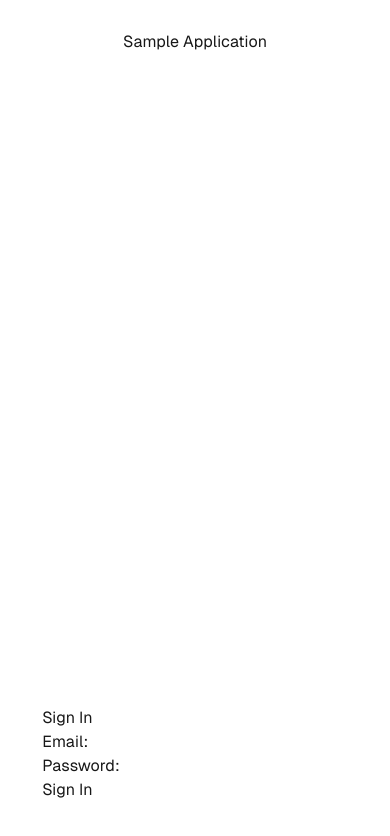
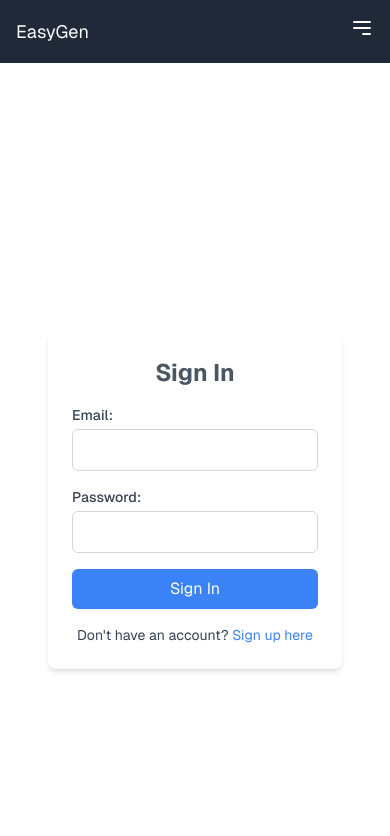
Before and after one commit to nosisky/easygen-project, a Next.js app in the folder frontend/: page / in a window 390 px wide. Shown: the top 836 px of the page. Built offline with nearby package versions, Linux system fonts and the light colour scheme.

Commit message:
landing page clean up

```diff
--- a/frontend/app/page.tsx
+++ b/frontend/app/page.tsx
@@ -1,11 +1,51 @@
+"use client";
+
 import SignIn from "./pages/signin";
 
 export default function Home() {
   return (
-    <div className="grid grid-rows-[20px_1fr_20px] items-center justify-items-center min-h-screen p-8 pb-20 gap-16 sm:p-20 font-[family-name:var(--font-geist-sans)]">
-      <h1>Sample Application</h1>
-
-      <SignIn />
+    <div className="font-[family-name:var(--font-geist-sans)]">
+      <nav className="bg-gray-800 p-4 mb-4">
+        <div className="container mx-auto flex justify-between items-center">
+          <div className="text-white text-lg">EasyGen</div>
+          <div className="hidden md:flex space-x-4">
+            <a href="#" className="text-gray-300 hover:text-white">
+              Home
+            </a>
+            <a href="#" className="text-gray-300 hover:text-white">
+              About
+            </a>
+            <a href="#" className="text-gray-300 hover:text-white">
+              Services
+            </a>
+            <a href="#" className="text-gray-300 hover:text-white">
+              Contact
+            </a>
+          </div>
+          <div className="md:hidden">
+            <button className="text-white focus:outline-none">
+              {/* Hamburger icon for mobile */}
+              <svg
+                className="w-6 h-6"
+                fill="none"
+                stroke="currentColor"
+                viewBox="0 0 24 24"
+                xmlns="http://www.w3.org/2000/svg"
+              >
+                <path
+                  strokeLinecap="round"
+                  strokeLinejoin="round"
+                  strokeWidth={2}
+                  d="M4 6h16M4 12h16m-7 6h7"
+                />
+              </svg>
+            </button>
+          </div>
+        </div>
+      </nav>
+      <div className="flex justify-center items-center h-screen">
+        <SignIn />
+      </div>
     </div>
   );
 }
--- a/frontend/app/pages/signin/index.tsx
+++ b/frontend/app/pages/signin/index.tsx
@@ -33,29 +33,57 @@ const SignIn = () => {
   return (
     <>
       <ToastContainer />
-      <form onSubmit={formik.handleSubmit}>
-        <h2>Sign In</h2>
-        <div>
-          <label>Email:</label>
+      <form
+        onSubmit={formik.handleSubmit}
+        className="max-w-md mx-auto p-6 bg-white rounded-lg shadow-md"
+      >
+        <h2 className="text-2xl text-center font-bold mb-4 text-gray-600">
+          Sign In
+        </h2>
+        <div className="mb-4">
+          <label className="block text-sm font-medium text-gray-700">
+            Email:
+          </label>
           <input
             name="email"
             type="email"
             onChange={formik.handleChange}
             value={formik.values.email}
+            className="mt-1 block w-full p-2 border border-gray-300 rounded-md focus:outline-none focus:ring focus:ring-blue-500"
           />
-          {formik.errors.email && <div>{formik.errors.email}</div>}
+          {formik.errors.email && (
+            <div className="text-red-500 text-sm">{formik.errors.email}</div>
+          )}
         </div>
-        <div>
-          <label>Password:</label>
+        <div className="mb-4">
+          <label className="block text-sm font-medium text-gray-700">
+            Password:
+          </label>
           <input
             name="password"
             type="password"
             onChange={formik.handleChange}
             value={formik.values.password}
+            className="mt-1 block w-full p-2 border border-gray-300 rounded-md focus:outline-none focus:ring focus:ring-blue-500"
           />
-          {formik.errors.password && <div>{formik.errors.password}</div>}
+          {formik.errors.password && (
+            <div className="text-red-500 text-sm">{formik.errors.password}</div>
+          )}
         </div>
-        <button type="submit">Sign In</button>
+        <button
+          type="submit"
+          className="w-full bg-blue-500 text-white p-2 rounded-md hover:bg-blue-600"
+        >
+          Sign In
+        </button>
+        <div className="mt-4 text-center text-gray-700">
+          <p className="text-sm">
+            Don&apos;t have an account?{" "}
+            <a href="/signup" className="text-blue-500 hover:underline">
+              Sign up here
+            </a>
+          </p>
+        </div>
       </form>
     </>
   );
--- a/frontend/app/pages/signup/index.tsx
+++ b/frontend/app/pages/signup/index.tsx
@@ -1,70 +1,91 @@
-import React from 'react';
-import { useFormik } from 'formik';
-import * as Yup from 'yup';
-import api from '../../helpers';
-import { useRouter } from 'next/router';
+import React from "react";
+import { useFormik } from "formik";
+import * as Yup from "yup";
+import api from "../../helpers";
+import { useRouter } from "next/router";
 
 function SignUp() {
   const history = useRouter();
 
   const SignUpSchema = Yup.object().shape({
-    name: Yup.string().required('Name is required'),
-    email: Yup.string().email('Invalid email').required('Email is required'),
+    name: Yup.string().required("Name is required"),
+    email: Yup.string().email("Invalid email").required("Email is required"),
     password: Yup.string()
-      .required('Password is required')
-      .min(8, 'Minimum length of 8 characters')
-      .matches(/[a-zA-Z]/, 'At least one letter')
-      .matches(/\d/, 'At least one number')
-      .matches(/[^a-zA-Z0-9]/, 'At least one special character'),
+      .required("Password is required")
+      .min(8, "Minimum length of 8 characters")
+      .matches(/[a-zA-Z]/, "At least one letter")
+      .matches(/\d/, "At least one number")
+      .matches(/[^a-zA-Z0-9]/, "At least one special character"),
   });
 
   const formik = useFormik({
-    initialValues: { name: '', email: '', password: '' },
+    initialValues: { name: "", email: "", password: "" },
     validationSchema: SignUpSchema,
     onSubmit: async (values) => {
       try {
-        await api.post('/auth/signup', values);
-        history.push('/application');
+        await api.post("/auth/signup", values);
+        history.push("/application");
       } catch (error) {
-        console.error('Sign up error', error);
+        console.error("Sign up error", error);
       }
     },
   });
 
   return (
-    <form onSubmit={formik.handleSubmit}>
-      <h2>Sign Up</h2>
-      <div>
-        <label>Name:</label>
+    <form
+      onSubmit={formik.handleSubmit}
+      className="max-w-md mx-auto p-6 bg-white rounded-lg shadow-md"
+    >
+      <h2 className="text-2xl font-bold mb-6 text-center">Sign Up</h2>
+      <div className="mb-4">
+        <label className="block text-sm font-medium text-gray-700">Name:</label>
         <input
           name="name"
           type="text"
           onChange={formik.handleChange}
           value={formik.values.name}
+          className="mt-1 block w-full p-2 border border-gray-300 rounded-md focus:outline-none focus:ring focus:ring-blue-500"
         />
-        {formik.errors.name && <div>{formik.errors.name}</div>}
+        {formik.errors.name && (
+          <div className="text-red-500 text-sm">{formik.errors.name}</div>
+        )}
       </div>
-      <div>
-        <label>Email:</label>
+      <div className="mb-4">
+        <label className="block text-sm font-medium text-gray-700">
+          Email:
+        </label>
         <input
           name="email"
           type="email"
           onChange={formik.handleChange}
           value={formik.values.email}
+          className="mt-1 block w-full p-2 border border-gray-300 rounded-md focus:outline-none focus:ring focus:ring-blue-500"
         />
-        {formik.errors.email && <div>{formik.errors.email}</div>}
+        {formik.errors.email && (
+          <div className="text-red-500 text-sm">{formik.errors.email}</div>
+        )}
       </div>
-      <div>
-        <label>Password:</label>
+      <div className="mb-4">
+        <label className="block text-sm font-medium text-gray-700">
+          Password:
+        </label>
         <input
           name="password"
           type="password"
           onChange={formik.handleChange}
           value={formik.values.password}
+          className="mt-1 block w-full p-2 border border-gray-300 rounded-md focus:outline-none focus:ring focus:ring-blue-500"
         />
-        {formik.errors.password && <div>{formik.errors.password}</div>}
+        {formik.errors.password && (
+          <div className="text-red-500 text-sm">{formik.errors.password}</div>
+        )}
       </div>
-      <button type="submit">Sign Up</button>
+      <button
+        type="submit"
+        className="w-full bg-blue-500 text-white font-semibold py-2 rounded-md hover:bg-blue-600 transition duration-200"
+      >
+        Sign Up
+      </button>
     </form>
   );
 }
--- a/frontend/package.json
+++ b/frontend/package.json
@@ -23,10 +23,11 @@
     "@types/node": "^20",
     "@types/react": "^18",
     "@types/react-dom": "^18",
+    "autoprefixer": "^10.4.20",
     "eslint": "^8",
     "eslint-config-next": "14.2.15",
-    "postcss": "^8",
-    "tailwindcss": "^3.4.1",
+    "postcss": "^8.4.47",
+    "tailwindcss": "^3.4.14",
     "typescript": "^5"
   }
 }
--- /dev/null
+++ b/frontend/postcss.config.js
@@ -0,0 +1,6 @@
+module.exports = {
+  plugins: {
+    tailwindcss: {},
+    autoprefixer: {},
+  },
+}
```
Also changed, not shown: 1 other file (tests, documents, lock files or other folders).
